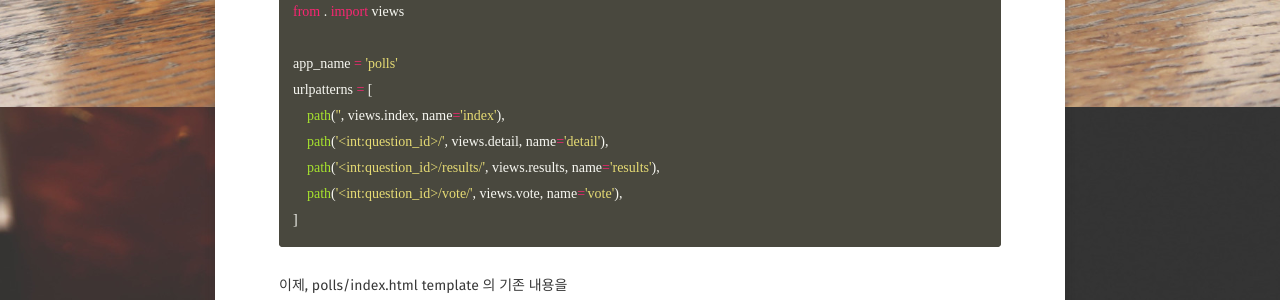
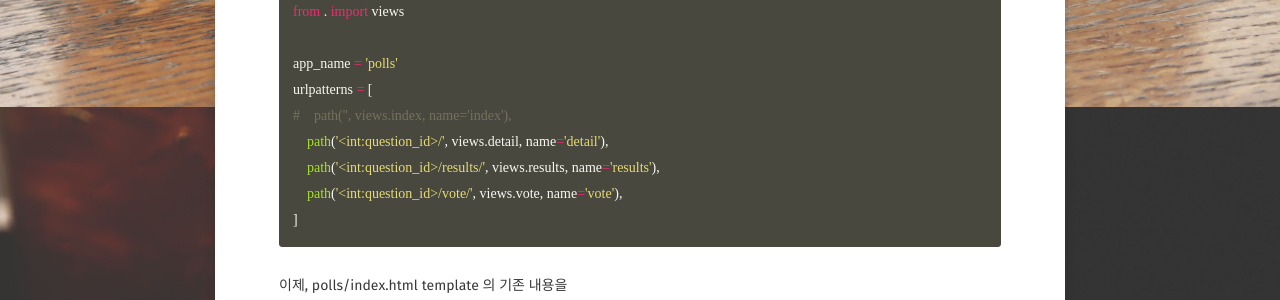
Before and after one commit to JoosJuliet/joosjuliet.github.io, a Jekyll site: the page built from _posts/2018-08-18-django_study_day4.md, in a window 1280 px wide and 900 px high, scrolled down 12341 px. Shown: the part 152-452 px from the top of the window. Built offline with Jekyll 4.4.1, drawn with Linux system fonts in a browser that asks for light colours; some web fonts are replaced.

Commit message:
아악 왜 안

```diff
--- a/_posts/2018-08-18-django_study_day4.md
+++ b/_posts/2018-08-18-django_study_day4.md
@@ -544,7 +544,7 @@ from . import views
 
 app_name = 'polls'
 urlpatterns = [
-    path('', views.index, name='index'),
+#    path('', views.index, name='index'),
     path('<int:question_id>/', views.detail, name='detail'),
     path('<int:question_id>/results/', views.results, name='results'),
     path('<int:question_id>/vote/', views.vote, name='vote'),
```
